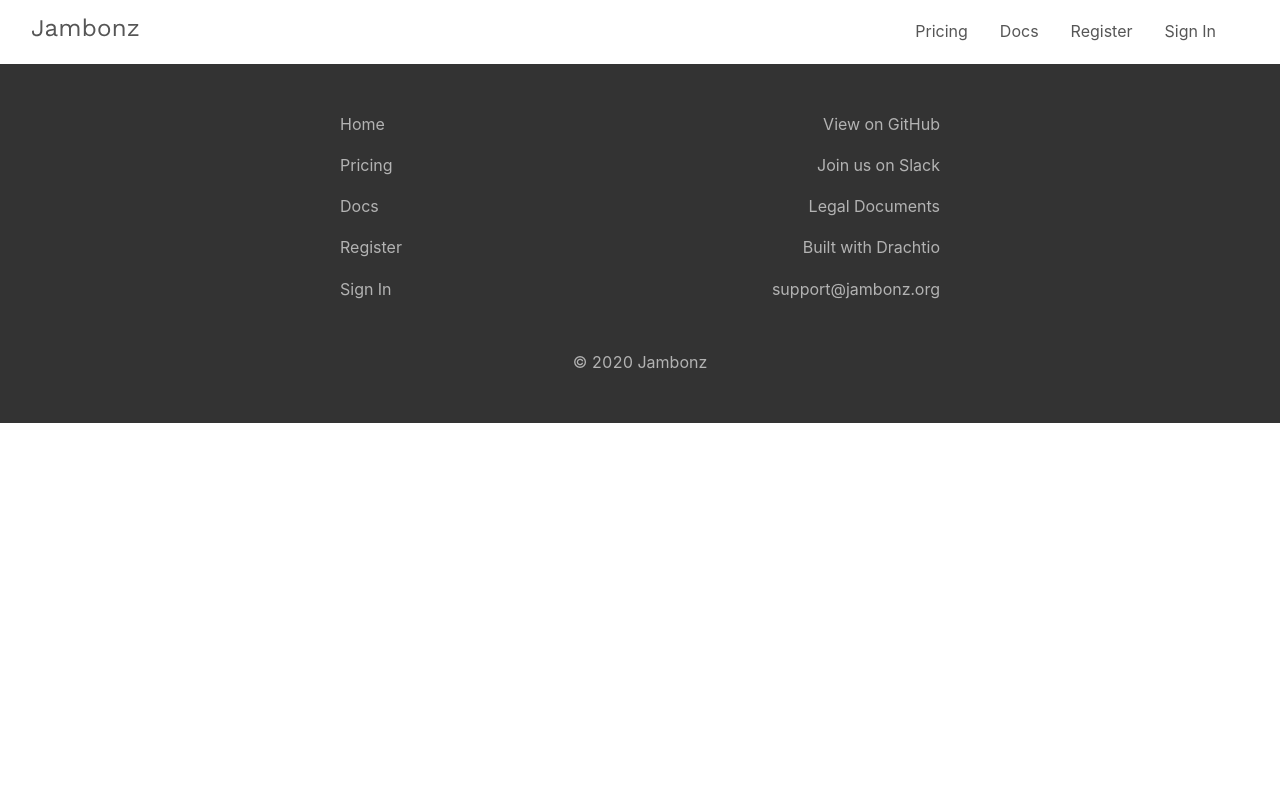
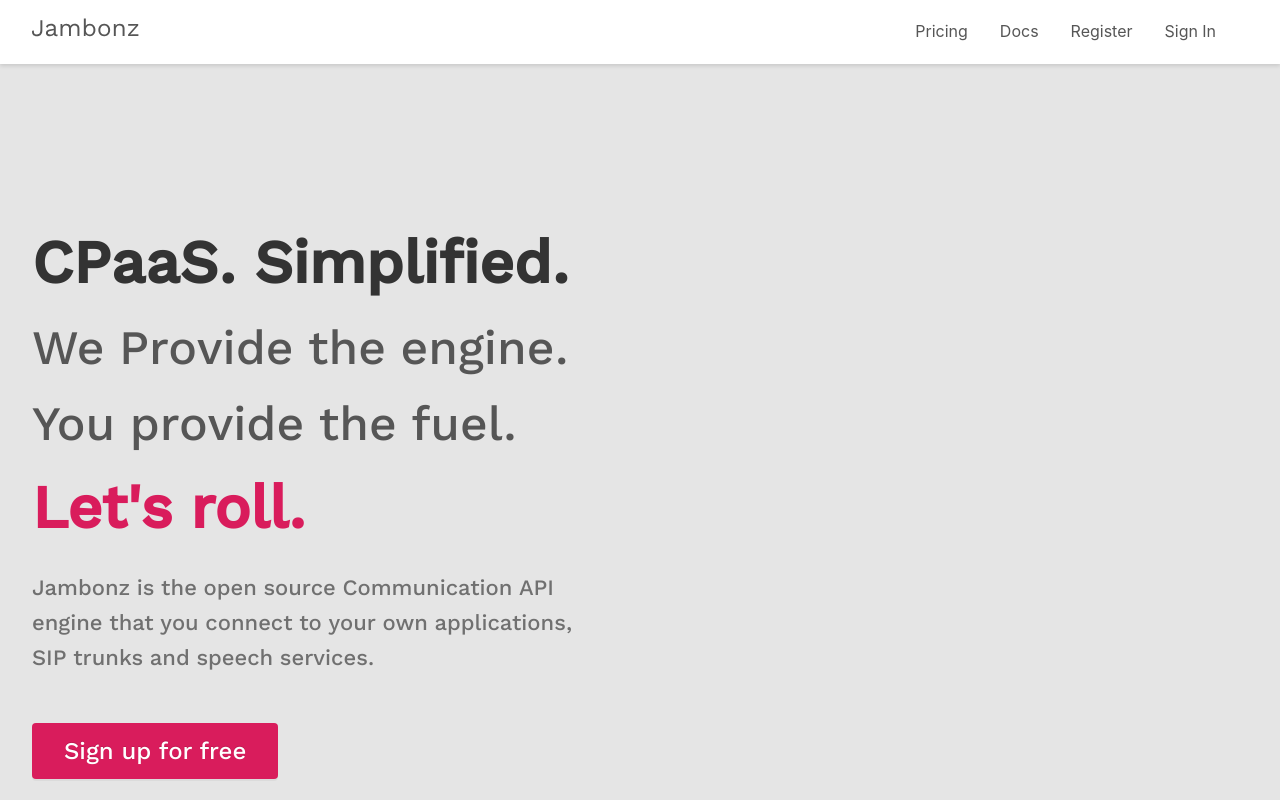
Before and after one commit to davehorton/upgraded-waddle, a Next.js app: page / in a window 1280 px wide. Built offline with nearby package versions, Linux system fonts and the light colour scheme.

Commit message:
create signup part on landing

```diff
--- /dev/null
+++ b/components/Button/index.js
@@ -0,0 +1,43 @@
+import React from "react";
+import PropTypes from "prop-types";
+import { Button } from "antd";
+
+import "./style.scss";
+
+class CustomButton extends React.Component {
+  render() {
+    const {
+      type,
+      text,
+      size_custom,
+      className,
+      iconPosition,
+      ...rest
+    } = this.props;
+    const newClassName = `custom-button ${type} ${size_custom} ${iconPosition} ${className}`;
+
+    return (
+      <Button {...rest} type={type} className={newClassName}>
+        {text}
+      </Button>
+    );
+  }
+}
+
+CustomButton.propTypes = {
+  className: PropTypes.string,
+  text: PropTypes.string,
+  type: PropTypes.string,
+  size_custom: PropTypes.string,
+  iconPosition: PropTypes.string
+};
+
+CustomButton.defaultProps = {
+  className: "",
+  text: "",
+  type: "primary",
+  size_custom: "lg",
+  iconPosition: "right"
+};
+
+export default CustomButton;
--- /dev/null
+++ b/components/Button/style.scss
@@ -0,0 +1,15 @@
+.custom-button {
+  display: flex !important;
+  align-items: center;
+  justify-content: center;
+  height: 56px !important;
+  border-radius: 4px !important;
+  border: none !important;
+  background: #D91C5C !important;
+  font-family: 'Work Sans', sans-serif;
+  font-style: normal !important;
+  font-weight: 500 !important;
+  font-size: 24px !important;
+  line-height: 22px !important;
+  padding: 0 2rem !important;
+}
--- a/components/Header/style.scss
+++ b/components/Header/style.scss
@@ -1,5 +1,8 @@
 .main-header {
   box-shadow: 0px 2px 4px rgba(0, 0, 0, 0.12);
+  position: absolute;
+  top: 0;
+  width: 100%;
 
   a {
     color: #565656;
--- /dev/null
+++ b/components/HomeContent/index.js
@@ -0,0 +1,25 @@
+import React, { useState } from "react";
+
+import CustomButton from "../Button";
+
+import "./style.scss";
+
+const HomeContent = () => {
+  return (
+    <div className="home-page">
+      <div className="home-page-intro">
+        <h1 className="text-secondary">CPaaS. Simplified.</h1>
+        <h2 className="text-third">We Provide the engine.</h2>
+        <h2 className="text-third">You provide the fuel.</h2>
+        <h1 className="text-primary">Let's roll.</h1>
+        <h5 className="text-fourth mt-4 mb-12">
+          Jambonz is the open source Communication API engine that you connect
+          to your own applications, SIP trunks and speech services.
+        </h5>
+        <CustomButton text="Sign up for free" />
+      </div>
+    </div>
+  );
+};
+
+export default HomeContent;
--- /dev/null
+++ b/components/HomeContent/style.scss
@@ -0,0 +1,8 @@
+.home-page {
+  background-color: #e5e5e5;
+  padding: 152px 2rem 192px;
+
+  &-intro {
+    max-width: 544px;
+  }
+}
--- a/components/index.js
+++ b/components/index.js
@@ -1,2 +1,4 @@
 export { default as Header } from "./Header";
 export { default as Footer } from "./Footer";
+export { default as HomeContent } from "./HomeContent";
+export { default as Button } from "./Button";
--- a/pages/index.js
+++ b/pages/index.js
@@ -1,6 +1,6 @@
 import React from "react";
 import Head from "next/head";
-import { Header, Footer } from "../components";
+import { Header, Footer, HomeContent } from "../components";
 import "../styles/sass/style.scss";
 import 'antd/dist/antd.css';
 
@@ -12,7 +12,10 @@
       <link rel="stylesheet" href="https://pro.fontawesome.com/releases/v5.10.0/css/all.css" integrity="sha384-AYmEC3Yw5cVb3ZcuHtOA93w35dYTsvhLPVnYs9eStHfGJvOvKxVfELGroGkvsg+p" crossOrigin="anonymous"/>
     </Head>
     <Header />
-    <Footer />
+    <div className="page-container">
+      <HomeContent />
+      <Footer />
+    </div>
   </div>
 );
 
--- a/styles/sass/style.scss
+++ b/styles/sass/style.scss
@@ -12,6 +12,7 @@
   color: $primary-color;
   @apply text-base antialiased;
   font-family: 'Work Sans', sans-serif;
+  height: calc(100vh - 4rem) !important;
 }
 
 h1 {
@@ -30,3 +31,33 @@
 .btn--white {
   @apply bg-white border border-white text-black;
 }
+
+h1 {
+  font-weight: 600 !important;
+  font-size: 60px;
+  margin-bottom: 0 !important;
+  font-family: 'Work Sans', sans-serif;
+}
+
+h2 {
+  font-size: 48px;
+  font-weight: 400 !important;
+  margin-bottom: 0 !important;
+  font-family: 'Work Sans', sans-serif;
+}
+
+h5 {
+  font-size: 22px;
+  font-weight: 400 !important;
+  font-family: 'Work Sans', sans-serif;
+}
+
+.page-container {
+  height: calc(100vh - 4rem);
+  overflow: auto;
+  margin-top: 4rem;
+
+  &::-webkit-scrollbar {
+    display: none;
+  }
+}
--- a/tailwind.config.js
+++ b/tailwind.config.js
@@ -1,6 +1,13 @@
 module.exports = {
   theme: {
-    extend: {}
+    extend: {},
+    textColor: theme => ({
+      ...theme('colors'),
+      'primary': '#D91C5C',
+      'secondary': '#333333',
+      'third': '#565656',
+      'fourth': '#707070',
+    })
   },
   variants: {},
   plugins: []
```
